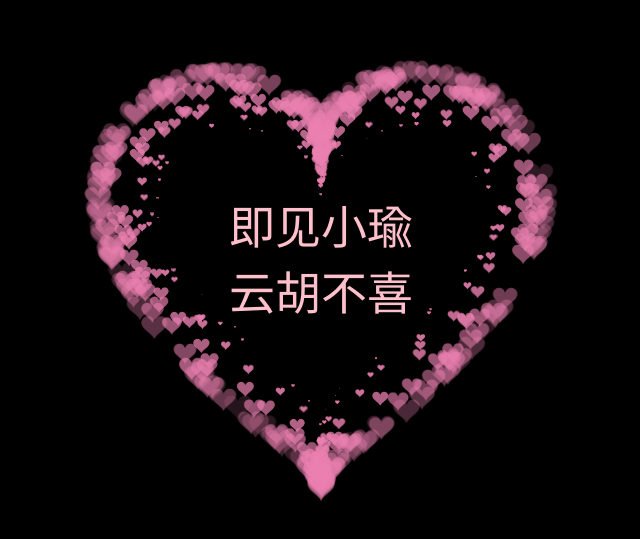
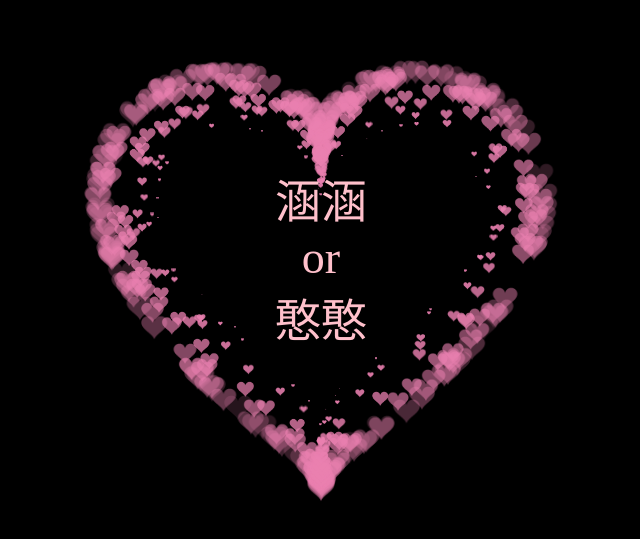
Before and after one commit to william223-2/hanhanjiejie, a plain HTML site: page 涵涵.html in a window 1280 px wide. Shown: the part 123-662 px from the top of the page, without its empty margins (319-959 px from the left). Drawn offline with Linux system fonts and the light colour scheme.

Commit message:
Update and rename 小瑜瑜.html to 涵涵.html

```diff
--- a/小瑜瑜.html
+++ b/涵涵.html
@@ -40,7 +40,7 @@
   <body>
     <canvas id="pinkboard"></canvas>
 
-     <div id="name" style="color: pink;">即见小瑜<br>云胡不喜</div>
+     <div id="name" style="color: pink;">涵涵<br>or<br>憨憨</div>
     <style>
          div {
           text-align: center;
```
